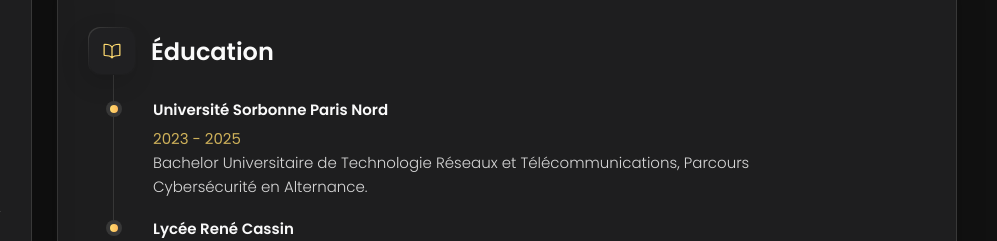
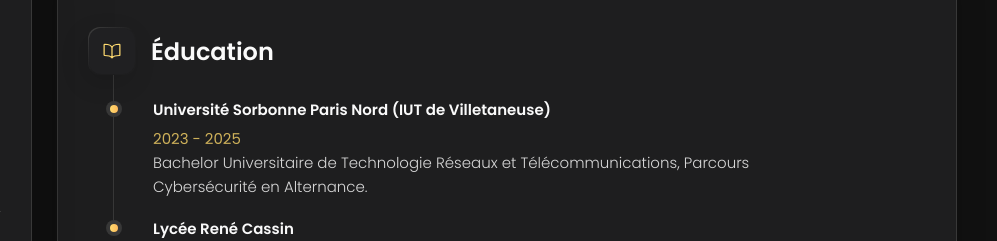
Before and after one commit to takagii-cloud/takagii.jp, a plain HTML site: page index.html in a window 1280 px wide. Both pictures are taken after a click on the button "Parcours". Shown: the part 162-403 px from the top of the page, 283-1280 px from the left. Drawn offline with nearby package versions, Linux system fonts and the light colour scheme.

Commit message:
modified:   index.html

```diff
--- a/index.html
+++ b/index.html
@@ -405,7 +405,7 @@
             <li class="timeline-item">
 
               <a href="https://iutv.univ-paris13.fr/but-reseaux-telecommunications/" target="_blank" style="text-decoration: none;">
-                <h4 class="h4 timeline-item-title">Université Sorbonne Paris Nord</h4>
+                <h4 class="h4 timeline-item-title">Université Sorbonne Paris Nord (IUT de Villetaneuse)</h4>
               </a>
 
               <span>2023 - 2025</span>
```
